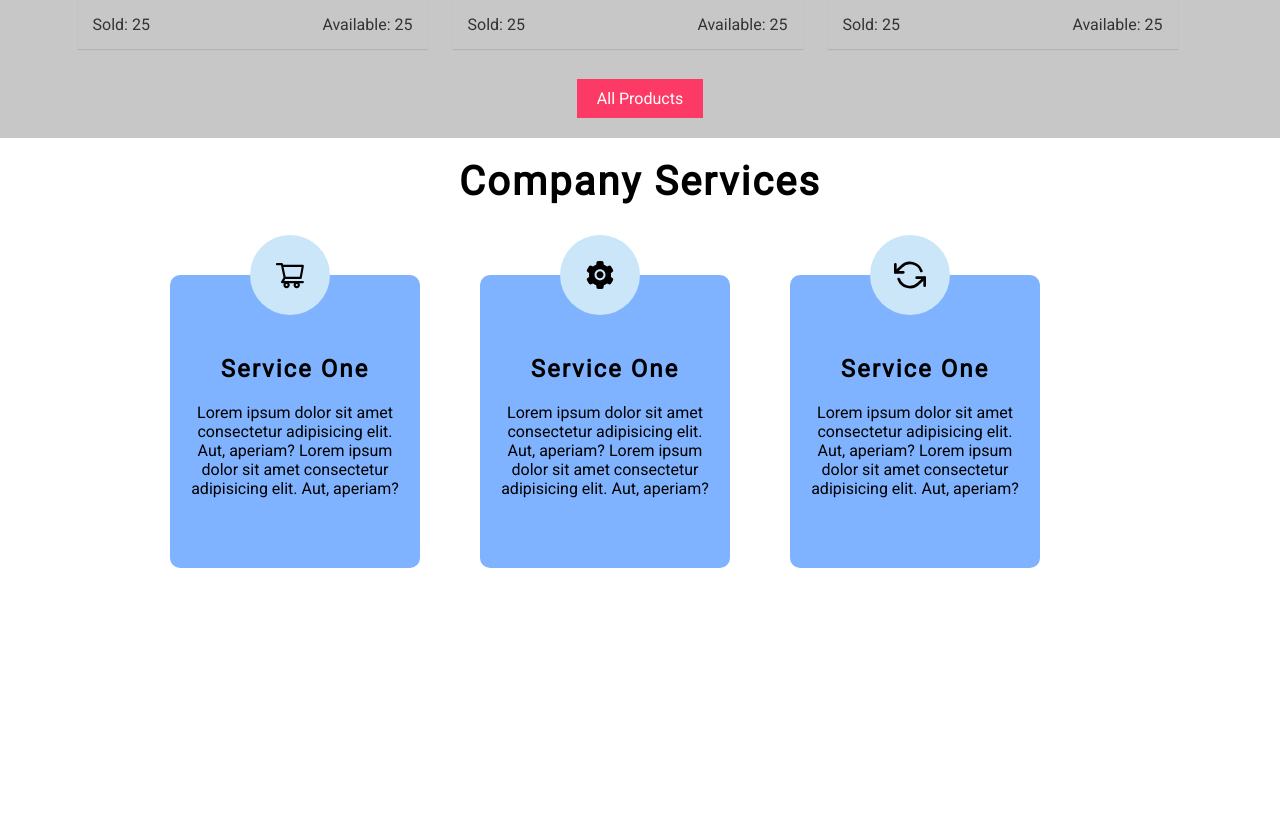
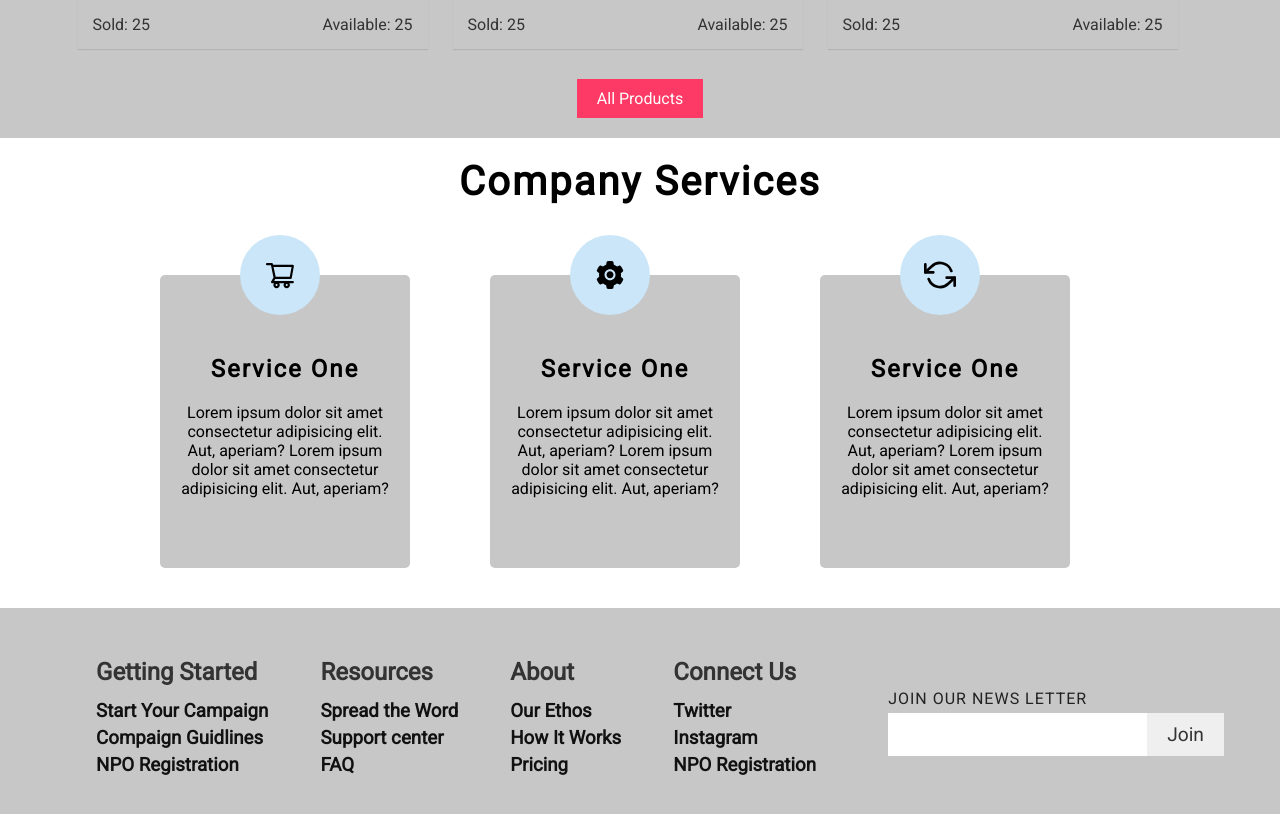
Before and after one commit to ddepu11/movil_shop_cient_side_react, a React (Create React App) app: page / in a window 1280 px wide. Shown: the part 1300-2114 px from the top of the page. Before the commit the page ends 1878 px from the top, so only its background shows below. Built offline with nearby package versions, Linux system fonts and the light colour scheme.

Commit message:
footer upper section done

```diff
--- a/package.json
+++ b/package.json
@@ -1,5 +1,5 @@
 {
-  "name": "redux-tuts",
+  "name": "movil_shop",
   "version": "0.1.0",
   "private": true,
   "dependencies": {
--- a/src/App.js
+++ b/src/App.js
@@ -1,5 +1,5 @@
 import React from "react";
-import { Navbar, Home } from "./components";
+import { Navbar, Home, Footer } from "./components";
 import styled from "styled-components";
 import { BrowserRouter as Router, Route, Switch } from "react-router-dom";
 
@@ -13,6 +13,7 @@ const App = () => {
             <Home />
           </Route>
         </Switch>
+        <Footer />
       </Router>
     </Wrapper>
   );
--- /dev/null
+++ b/src/components/Footer.jsx
@@ -0,0 +1,85 @@
+import React from "react";
+import styled from "styled-components";
+
+const Footer = () => {
+  return (
+    <Wrapper>
+      <div className="f_upper flex ">
+        <div className="left flex">
+          <div className="c">
+            <h2>Getting Started</h2>
+            <h3>Start Your Campaign</h3>
+            <h3>Compaign Guidlines</h3>
+            <h3>NPO Registration</h3>
+          </div>
+          <div className="c">
+            <h2>Resources</h2>
+            <h3>Spread the Word</h3>
+            <h3>Support center</h3>
+            <h3>FAQ</h3>
+          </div>
+          <div className="c">
+            <h2>About</h2>
+            <h3>Our Ethos</h3>
+            <h3>How It Works</h3>
+            <h3>Pricing</h3>
+          </div>
+          <div className="c">
+            <h2>Connect Us</h2>
+            <h3>Twitter</h3>
+            <h3>Instagram</h3>
+            <h3>NPO Registration</h3>
+          </div>
+        </div>
+        <div className="right">
+          <label htmlFor="news_letter">Join our news letter</label>
+          <input type="text" id="news_letter" />
+          <button type="btn">Join</button>
+        </div>
+      </div>
+    </Wrapper>
+  );
+};
+
+const Wrapper = styled.footer`
+  background-color: #c7c7c7;
+  padding: 50px 60px;
+  .f_upper {
+    justify-content: space-around;
+    width: 1200px;
+    margin: auto;
+    .left {
+      width: 60%;
+      justify-content: space-between;
+      .c {
+        h2 {
+          margin-bottom: 14px;
+          color: #333;
+        }
+        h3 {
+          margin-bottom: 5px;
+          color: #111;
+        }
+      }
+    }
+    .right {
+      justify-self: start;
+      label {
+        display: block;
+        font-size: 1em;
+        text-transform: uppercase;
+        letter-spacing: 1px;
+        color: #222;
+        padding: 5px 0;
+      }
+      input,
+      button {
+        padding: 10px 20px;
+        font-size: 1.2em;
+        color: #333;
+      }
+    }
+  }
+`;
+
+export default Footer;
--- a/src/components/Services.jsx
+++ b/src/components/Services.jsx
@@ -48,7 +48,7 @@ const Services = () => {
 
 const Wrapper = styled.section`
   text-align: center;
-  padding: 10px;
+  padding: 10px 0 40px;
 
   h1 {
     padding: 10px;
@@ -60,15 +60,15 @@ const Wrapper = styled.section`
   .grid {
     display: grid;
     grid-template-columns: repeat(3, minmax(250px, 250px));
-    gap: 60px;
+    gap: 80px;
   }
 
   .service {
     width: 250px;
     padding: 70px 20px;
     position: relative;
-    border-radius: 10px;
-    background: #80b3ff;
+    border-radius: 5px;
+    background: #c7c7c7;
     .s_logo {
       position: absolute;
       top: -40px;
--- a/src/components/index.js
+++ b/src/components/index.js
@@ -4,5 +4,6 @@ import About from "./About";
 import Products from "./Products";
 import Product from "./Product";
 import Services from "./Services";
+import Footer from "./Footer";
 
-export { Navbar, Home, About, Products, Product, Services };
+export { Navbar, Home, About, Products, Product, Services, Footer };
```
